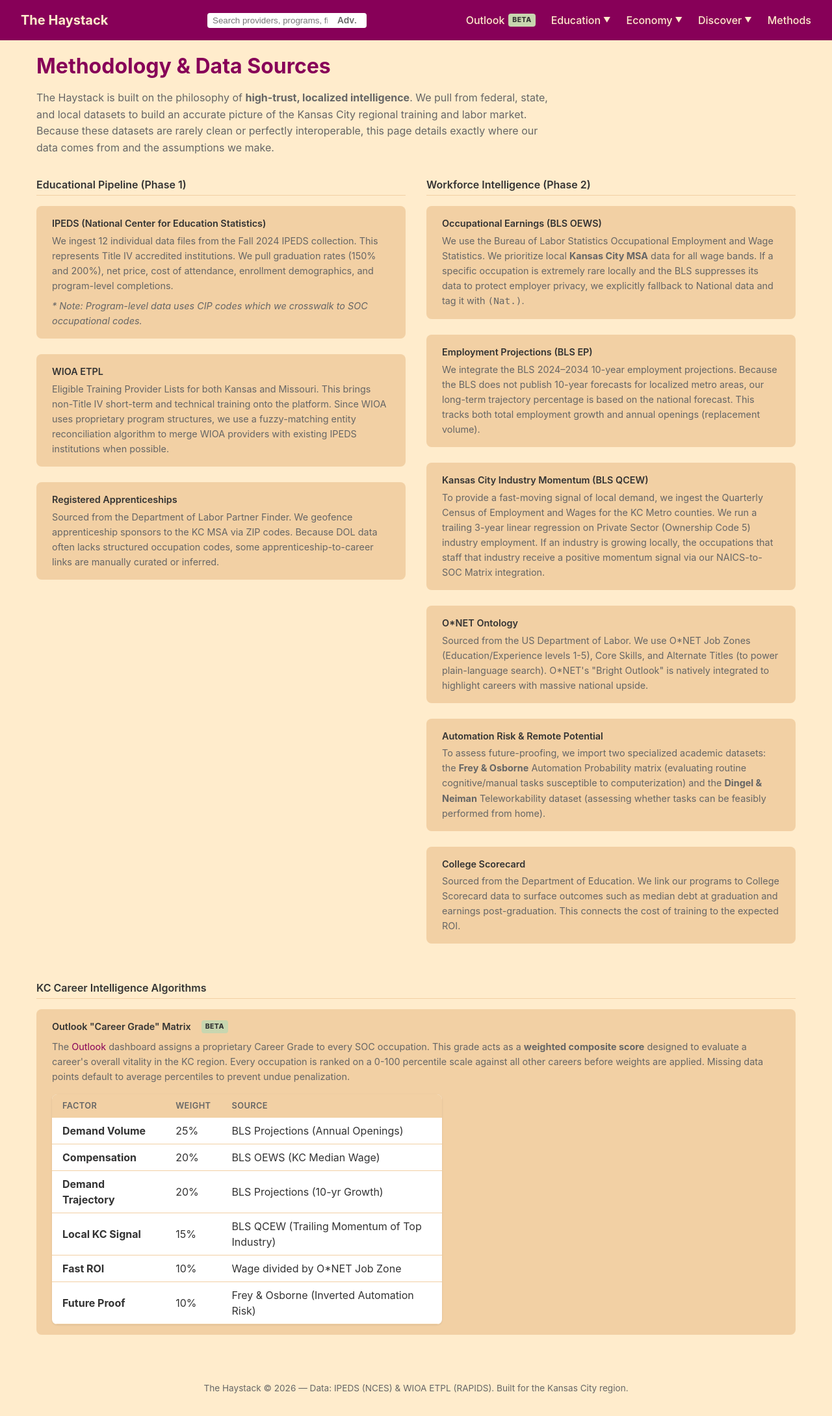
After one commit to admiralorbiter/the_haystack, a Flask app: page /methods in a window 1280 px wide. The commit adds this page. Shown: the whole page at 65% size. Run offline with Flask 3, Linux system fonts and the light colour scheme; some libraries are stand-ins or nearby versions.

Commit message:
nav and methods update

```diff
--- a/routes/__init__.py
+++ b/routes/__init__.py
@@ -62,6 +62,10 @@ def index():
         pulse_industries=pulse_industries,
     )
 
+@root_bp.route("/methods")
+def methods():
+    return render_template("methods.html")
+
 
 # These imports must be AFTER the blueprint definition — this is Flask's required pattern.
 # ruff: noqa: E402, F401
--- a/static/css/base.css
+++ b/static/css/base.css
@@ -61,6 +61,27 @@ h1, h2, h3, h4 {
     font-size: 0.9rem;
   }
 
+  /* Dropdown mobile override */
+  .nav-dropdown-menu {
+    position: static;
+    visibility: visible;
+    opacity: 1;
+    transform: none;
+    box-shadow: none;
+    background-color: transparent;
+    padding: 0 0 0.5rem 1rem;
+    display: none;
+  }
+  .nav-dropdown:hover .nav-dropdown-menu,
+  .nav-dropdown:active .nav-dropdown-menu,
+  .nav-dropdown:focus-within .nav-dropdown-menu {
+    display: flex;
+  }
+  .nav-dropdown-menu a {
+    color: var(--text-main);
+    padding: 0.25rem 0;
+  }
+
   /* Snapshot strip: single-column stack */
   .snapshot-strip {
     grid-template-columns: 1fr 1fr;
--- a/static/css/components.css
+++ b/static/css/components.css
@@ -16,11 +16,84 @@
 .nav-links a {
   color: var(--color-bg);
   font-weight: 500;
+  display: flex;
+  align-items: center;
 }
 
 .nav-links a:hover {
   color: var(--color-surface);
   text-decoration: none;
+}
+
+/* Dropdown styling */
+.nav-dropdown {
+  position: relative;
+  display: inline-block;
+}
+
+.nav-dropdown-toggle {
+  cursor: pointer;
+}
+
+/* Caret for Dropdowns */
+.nav-caret {
+  font-size: 0.7rem;
+  margin-left: 4px;
+  transition: transform 0.2s ease;
+}
+
+.nav-dropdown:hover .nav-caret,
+.nav-dropdown:focus-within .nav-caret {
+  transform: rotate(180deg);
+}
+
+.nav-dropdown-menu {
+  position: absolute;
+  top: 100%;
+  left: 0;
+  background-color: var(--color-bg);
+  min-width: 180px;
+  box-shadow: 0 4px 12px rgba(0, 0, 0, 0.15);
+  border-radius: var(--radius-sm);
+  z-index: 1000;
+  opacity: 0;
+  visibility: hidden;
+  transform: translateY(10px);
+  transition: opacity 0.2s ease, transform 0.2s ease, visibility 0.2s;
+  padding: 0.5rem 0;
+  display: flex;
+  flex-direction: column;
+}
+
+.nav-dropdown:hover .nav-dropdown-menu,
+.nav-dropdown:focus-within .nav-dropdown-menu {
+  opacity: 1;
+  visibility: visible;
+  transform: translateY(0);
+}
+
+.nav-dropdown-menu a {
+  color: var(--text-main);
+  padding: 0.5rem 1rem;
+  font-weight: 500;
+}
+
+.nav-dropdown-menu a:hover {
+  background-color: var(--color-surface);
+  color: var(--color-primary);
+}
+
+/* Beta Badge for Nav */
+.badge-beta {
+  background-color: var(--color-accent);
+  color: var(--text-main);
+  font-size: 0.65rem;
+  padding: 2px 6px;
+  border-radius: 4px;
+  text-transform: uppercase;
+  font-weight: 800;
+  letter-spacing: 0.5px;
+  margin-left: 6px;
 }
 
 .search-box input {
--- a/templates/base.html
+++ b/templates/base.html
@@ -32,17 +32,38 @@
             <a href="{{ url_for('root.guided_search') }}" style="position:absolute; right:15px; top:50%; transform:translateY(-50%); text-decoration:none; font-size:0.85rem; color:var(--text-muted); font-weight:600; transition:color 0.2s;" onmouseover="this.style.color='var(--color-primary)'" onmouseout="this.style.color='var(--text-muted)'" title="Advanced Guided Search">Adv.</a>
         </form>
         <nav class="nav-links">
-            <a href="{{ url_for('root.outlook_index') }}">Outlook</a>
-            <a href="{{ url_for('root.guided_search') }}">Explore</a>
-            <a href="{{ url_for('root.hubs_index') }}">Hubs</a>
-            <a href="{{ url_for('root.providers_directory') }}">Providers</a>
-            <a href="{{ url_for('root.employers_directory') }}">Employers</a>
-            <a href="{{ url_for('root.occupations_directory') }}">Occupations</a>
-            <a href="{{ url_for('root.industries_directory') }}">Industries</a>
-            <a href="{{ url_for('root.programs_directory') }}">Programs</a>
-            <a href="{{ url_for('root.fields_directory') }}">Fields</a>
-            <a href="{{ url_for('root.map_view') }}">Map</a>
-            <a href="#">Methods</a>
+            <a href="{{ url_for('root.outlook_index') }}">
+                Outlook <span class="badge-beta">Beta</span>
+            </a>
+
+            <div class="nav-dropdown">
+                <a class="nav-dropdown-toggle">Education <span class="nav-caret">▼</span></a>
+                <div class="nav-dropdown-menu">
+                    <a href="{{ url_for('root.providers_directory') }}">Providers</a>
+                    <a href="{{ url_for('root.programs_directory') }}">Programs</a>
+                    <a href="{{ url_for('root.fields_directory') }}">Fields</a>
+                </div>
+            </div>
+
+            <div class="nav-dropdown">
+                <a class="nav-dropdown-toggle">Economy <span class="nav-caret">▼</span></a>
+                <div class="nav-dropdown-menu">
+                    <a href="{{ url_for('root.occupations_directory') }}">Occupations</a>
+                    <a href="{{ url_for('root.industries_directory') }}">Industries</a>
+                    <a href="{{ url_for('root.employers_directory') }}">Employers</a>
+                </div>
+            </div>
+
+            <div class="nav-dropdown">
+                <a class="nav-dropdown-toggle">Discover <span class="nav-caret">▼</span></a>
+                <div class="nav-dropdown-menu">
+                    <a href="{{ url_for('root.hubs_index') }}">Hubs</a>
+                    <a href="{{ url_for('root.map_view') }}">Map</a>
+                    <a href="{{ url_for('root.guided_search') }}">Explore (Advanced)</a>
+                </div>
+            </div>
+
+            <a href="{{ url_for('root.methods') }}">Methods</a>
         </nav>
     </header>
 
--- /dev/null
+++ b/templates/methods.html
@@ -0,0 +1,164 @@
+{% extends "base.html" %}
+
+{% block title %}Methodology & Data Sources — The Haystack{% endblock %}
+
+{% block meta_description %}
+<meta name="description" content="Detailed methodology and data sources powering The Haystack. Learn how we calculate Career Grades, integrate IPEDS data, and track local labor market momentum.">
+{% endblock %}
+
+{% block content %}
+<div class="page-header">
+    <div class="title-row">
+        <h1>Methodology & Data Sources</h1>
+    </div>
+    <p style="color: var(--text-muted); max-width: 800px; line-height: 1.6;">
+        The Haystack is built on the philosophy of <strong>high-trust, localized intelligence</strong>. We pull from
+        federal, state, and local datasets to build an accurate picture of the Kansas City regional training and labor market.
+        Because these datasets are rarely clean or perfectly interoperable, this page details exactly where our data comes from
+        and the assumptions we make.
+    </p>
+</div>
+
+<div class="grid" style="display: grid; grid-template-columns: repeat(auto-fit, minmax(350px, 1fr)); gap: var(--spacing-xl); align-items: start;">
+
+    <!-- EDUCATION DATA -->
+    <section>
+        <h2 class="section-title">Educational Pipeline (Phase 1)</h2>
+        <div class="methods-block">
+            <h4>IPEDS (National Center for Education Statistics)</h4>
+            <p>
+                We ingest 12 individual data files from the Fall 2024 IPEDS collection. This represents Title IV accredited institutions.
+                We pull graduation rates (150% and 200%), net price, cost of attendance, enrollment demographics, and program-level completions.
+            </p>
+            <p class="methods-note" style="margin-top: 8px;">* Note: Program-level data uses CIP codes which we crosswalk to SOC occupational codes.</p>
+        </div>
+
+        <div class="methods-block">
+            <h4>WIOA ETPL</h4>
+            <p>
+                Eligible Training Provider Lists for both Kansas and Missouri. This brings non-Title IV short-term and technical training
+                onto the platform. Since WIOA uses proprietary program structures, we use a fuzzy-matching entity reconciliation algorithm
+                to merge WIOA providers with existing IPEDS institutions when possible.
+            </p>
+        </div>
+
+        <div class="methods-block">
+            <h4>Registered Apprenticeships</h4>
+            <p>
+                Sourced from the Department of Labor Partner Finder. We geofence apprenticeship sponsors to the KC MSA via ZIP codes.
+                Because DOL data often lacks structured occupation codes, some apprenticeship-to-career links are manually curated or inferred.
+            </p>
+        </div>
+    </section>
+
+    <!-- LABOR MARKET DATA -->
+    <section>
+        <h2 class="section-title">Workforce Intelligence (Phase 2)</h2>
+
+        <div class="methods-block">
+            <h4>Occupational Earnings (BLS OEWS)</h4>
+            <p>
+                We use the Bureau of Labor Statistics Occupational Employment and Wage Statistics. We prioritize local
+                <strong>Kansas City MSA</strong> data for all wage bands. If a specific occupation is extremely rare locally and the BLS suppresses
+                its data to protect employer privacy, we explicitly fallback to National data and tag it with <code>(Nat.)</code>.
+            </p>
+        </div>
+
+        <div class="methods-block">
+            <h4>Employment Projections (BLS EP)</h4>
+            <p>
+                We integrate the BLS 2024–2034 10-year employment projections. Because the BLS does not publish 10-year forecasts for localized metro areas, our long-term trajectory percentage is based on the national forecast. This tracks both total employment growth and annual openings (replacement volume).
+            </p>
+        </div>
+
+        <div class="methods-block">
+            <h4>Kansas City Industry Momentum (BLS QCEW)</h4>
+            <p>
+                To provide a fast-moving signal of local demand, we ingest the Quarterly Census of Employment and Wages for the KC Metro counties. We run a trailing 3-year linear regression on Private Sector (Ownership Code 5) industry employment. If an industry is growing locally, the occupations that staff that industry receive a positive momentum signal via our NAICS-to-SOC Matrix integration.
+            </p>
+        </div>
+
+        <div class="methods-block">
+            <h4>O*NET Ontology</h4>
+            <p>
+                Sourced from the US Department of Labor. We use O*NET Job Zones (Education/Experience levels 1-5), Core Skills, and Alternate Titles (to power plain-language search). O*NET's "Bright Outlook" is natively integrated to highlight careers with massive national upside.
+            </p>
+        </div>
+
+        <div class="methods-block">
+            <h4>Automation Risk & Remote Potential</h4>
+            <p>
+                To assess future-proofing, we import two specialized academic datasets: the <strong>Frey & Osborne</strong> Automation Probability matrix (evaluating routine cognitive/manual tasks susceptible to computerization) and the <strong>Dingel & Neiman</strong> Teleworkability dataset (assessing whether tasks can be feasibly performed from home).
+            </p>
+        </div>
+
+        <div class="methods-block">
+            <h4>College Scorecard</h4>
+            <p>
+                Sourced from the Department of Education. We link our programs to College Scorecard data to surface outcomes such as median debt at graduation and earnings post-graduation. This connects the cost of training to the expected ROI.
+            </p>
+        </div>
+    </section>
+</div>
+
+<!-- CAREER INTELLIGENCE -->
+<div style="margin-top: var(--spacing-xl);">
+    <h2 class="section-title">KC Career Intelligence Algorithms</h2>
+
+    <div class="methods-block">
+        <div style="display: flex; align-items: center; gap: 10px; margin-bottom: var(--spacing-sm);">
+            <h4 style="margin: 0;">Outlook "Career Grade" Matrix</h4>
+            <span class="badge-beta">Beta</span>
+        </div>
+        <p style="margin-bottom: var(--spacing-md);">
+            The <a href="{{ url_for('root.outlook_index') }}">Outlook</a> dashboard assigns a proprietary Career Grade to every SOC occupation.
+            This grade acts as a <strong>weighted composite score</strong> designed to evaluate a career's overall vitality in the KC region.
+            Every occupation is ranked on a 0-100 percentile scale against all other careers before weights are applied.
+            Missing data points default to average percentiles to prevent undue penalization.
+        </p>
+
+        <table class="data-table" style="max-width: 600px;">
+            <thead>
+                <tr>
+                    <th>Factor</th>
+                    <th>Weight</th>
+                    <th>Source</th>
+                </tr>
+            </thead>
+            <tbody>
+                <tr>
+                    <td><strong>Demand Volume</strong></td>
+                    <td>25%</td>
+                    <td>BLS Projections (Annual Openings)</td>
+                </tr>
+                <tr>
+                    <td><strong>Compensation</strong></td>
+                    <td>20%</td>
+                    <td>BLS OEWS (KC Median Wage)</td>
+                </tr>
+                <tr>
+                    <td><strong>Demand Trajectory</strong></td>
+                    <td>20%</td>
+                    <td>BLS Projections (10-yr Growth)</td>
+                </tr>
+                <tr>
+                    <td><strong>Local KC Signal</strong></td>
+                    <td>15%</td>
+                    <td>BLS QCEW (Trailing Momentum of Top Industry)</td>
+                </tr>
+                <tr>
+                    <td><strong>Fast ROI</strong></td>
+                    <td>10%</td>
+                    <td>Wage divided by O*NET Job Zone</td>
+                </tr>
+                <tr>
+                    <td><strong>Future Proof</strong></td>
+                    <td>10%</td>
+                    <td>Frey & Osborne (Inverted Automation Risk)</td>
+                </tr>
+            </tbody>
+        </table>
+    </div>
+</div>
+
+{% endblock %}
```
